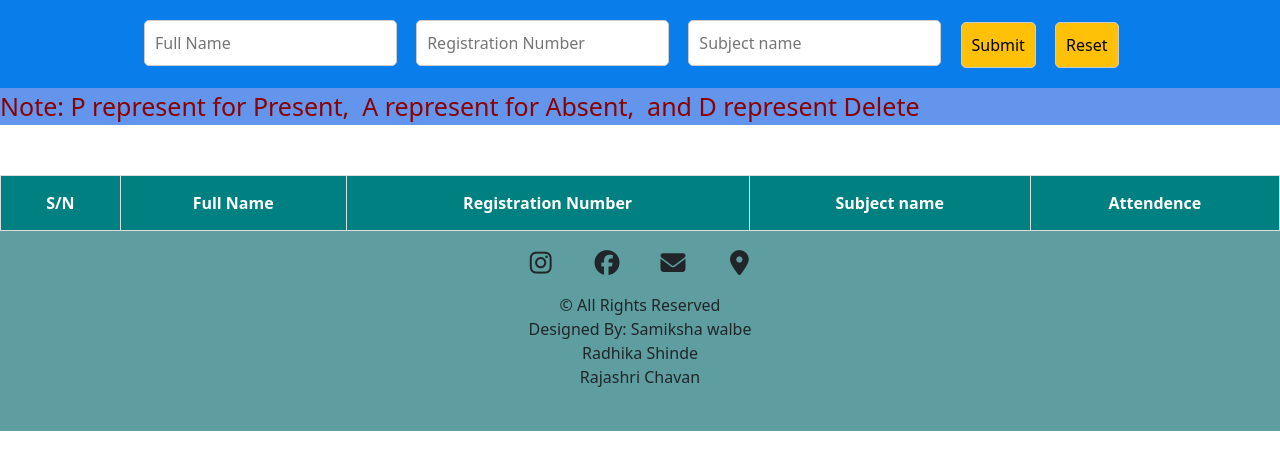
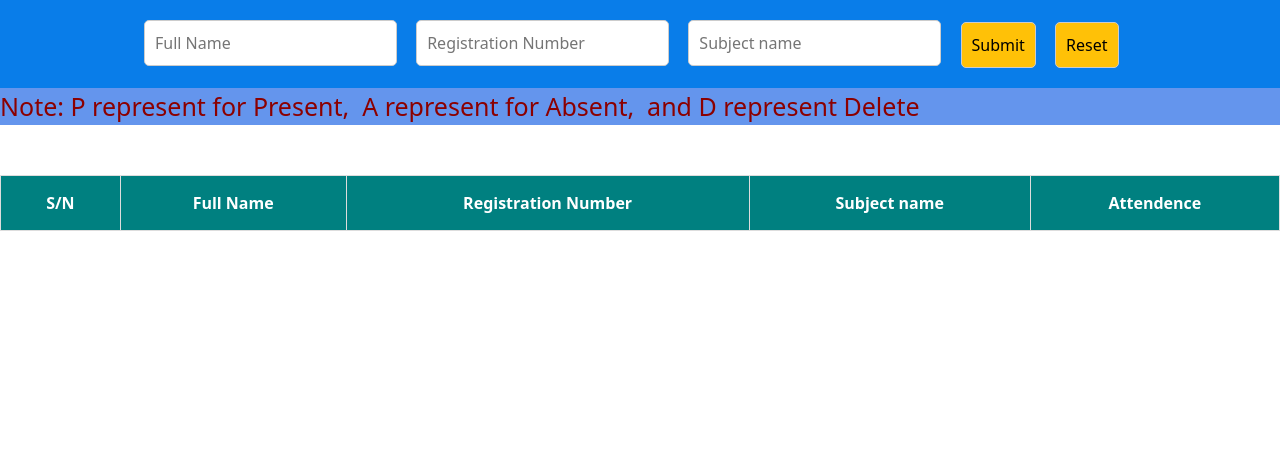
Before and after one commit to sam9322/attendance-app, a plain HTML site: page student.html in a window 1280 px wide. Drawn offline with nearby package versions, Linux system fonts and the light colour scheme.

Commit message:
Update student.html

```diff
--- a/student.html
+++ b/student.html
@@ -51,25 +51,7 @@
 
       </tbody>
     </table>
-     <center>
-    <footer class="footer">
-        <div class="social">
-         <a href="https://instagram.com" target="_blank"><i class="fa-brands fa-instagram"></i></a>
-         <a href="https://facebook.com" target="_blank"><i class="fa-brands fa-facebook"></i></a>
-         <a href="mailto:samikshawalbe3516@gmail.com"><i class="fa-solid fa-envelope"></i></a>
-         <a href="https://maps.app.goo.gl/pP429MTPK8nHnkuH7" target="_blank"><i class="fa-solid fa-location-dot"></i></a>
-        </div>
 
-
-        <p class="copyright">
-            &copy; All Rights Reserved<br>
-            Designed By:
-              Samiksha walbe<br>
-              Radhika Shinde<br>
-              Rajashri Chavan<br>
-        </p>
-        </center>
-    </footer>
 
     <!-- <script src="https://cdn.jsdelivr.net/npm/bootstrap@5.0.2/dist/js/bootstrap.bundle.min.js" integrity="sha384-MrcW6ZMFYlzcLA8Nl+NtUVF0sA7MsXsP1UyJoMp4YLEuNSfAP+JcXn/tWtIaxVXM" crossorigin="anonymous"></script> -->
     <script src="./student.js"></script>
```
